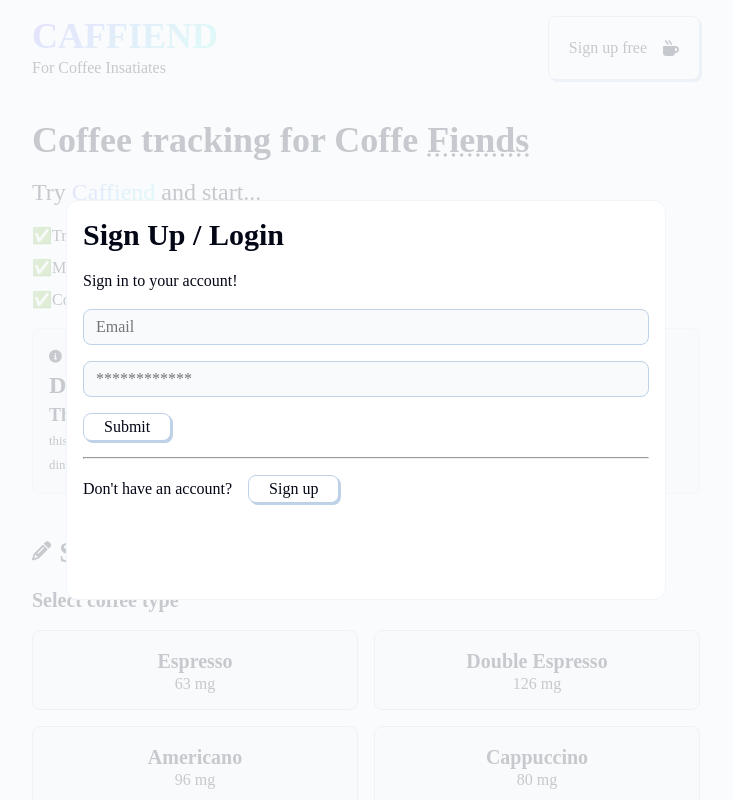
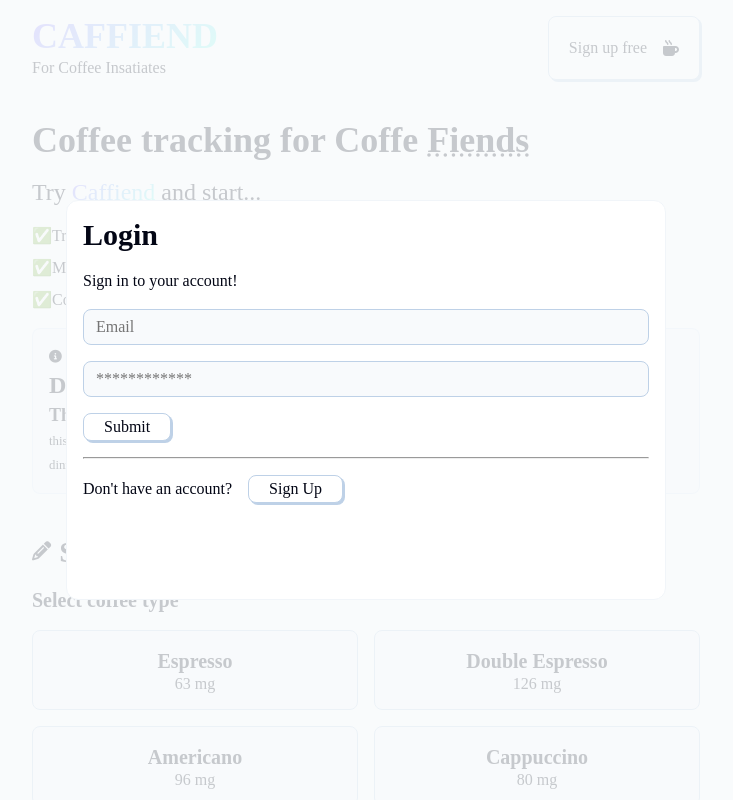
Before and after one commit to Cr1sti4n85/caffiend, a React (Vite) app: page / in a window 1280 px wide. Both pictures are taken after a click on the button "Sign up free". Shown: the top 800 px of the page, without its empty margins (274-1007 px from the left). Built offline with nearby package versions, Linux system fonts and the light colour scheme; a web font is replaced by a local one.

Commit message:
Implement state in Authentication component

```diff
--- a/src/components/Authentication.jsx
+++ b/src/components/Authentication.jsx
@@ -1,18 +1,49 @@
+import { useState } from "react";
+
 function Authentication() {
+  const [isRegistration, setIsRegistration] = useState(false);
+  const [email, setEmail] = useState("");
+  const [password, setPassword] = useState("");
+  const [isAuthenticating, setIsAuthenticating] = useState(false);
+
+  async function handleAuthenticate() {}
+
   return (
     <>
-      <h2 className="sign-up-text">Sign Up / Login</h2>
-      <p>Sign in to your account!</p>
-      <input type="email" placeholder="Email" />
-      <input type="password" placeholder="************" />
-      <button>
+      <h2 className="sign-up-text">{isRegistration ? "Sign Up" : "Login"}</h2>
+      <p>{isRegistration ? "Create an account" : "Sign in to your account!"}</p>
+      <input
+        type="email"
+        placeholder="Email"
+        value={email}
+        onChange={(e) => {
+          setEmail(e.target.value);
+        }}
+      />
+      <input
+        type="password"
+        placeholder="************"
+        value={password}
+        onChange={(e) => {
+          setPassword(e.target.value);
+        }}
+      />
+      <button onClick={handleAuthenticate}>
         <p>Submit</p>
       </button>
       <hr />
       <div className="register-container">
-        <p>Don&apos;t have an account?</p>
-        <button>
-          <p>Sign up</p>
+        <p>
+          {isRegistration
+            ? "Already have an account"
+            : "Don't have an account?"}
+        </p>
+        <button
+          onClick={() => {
+            setIsRegistration(!isRegistration);
+          }}
+        >
+          <p>{isRegistration ? "Sign In" : "Sign Up"}</p>
         </button>
       </div>
     </>
```
